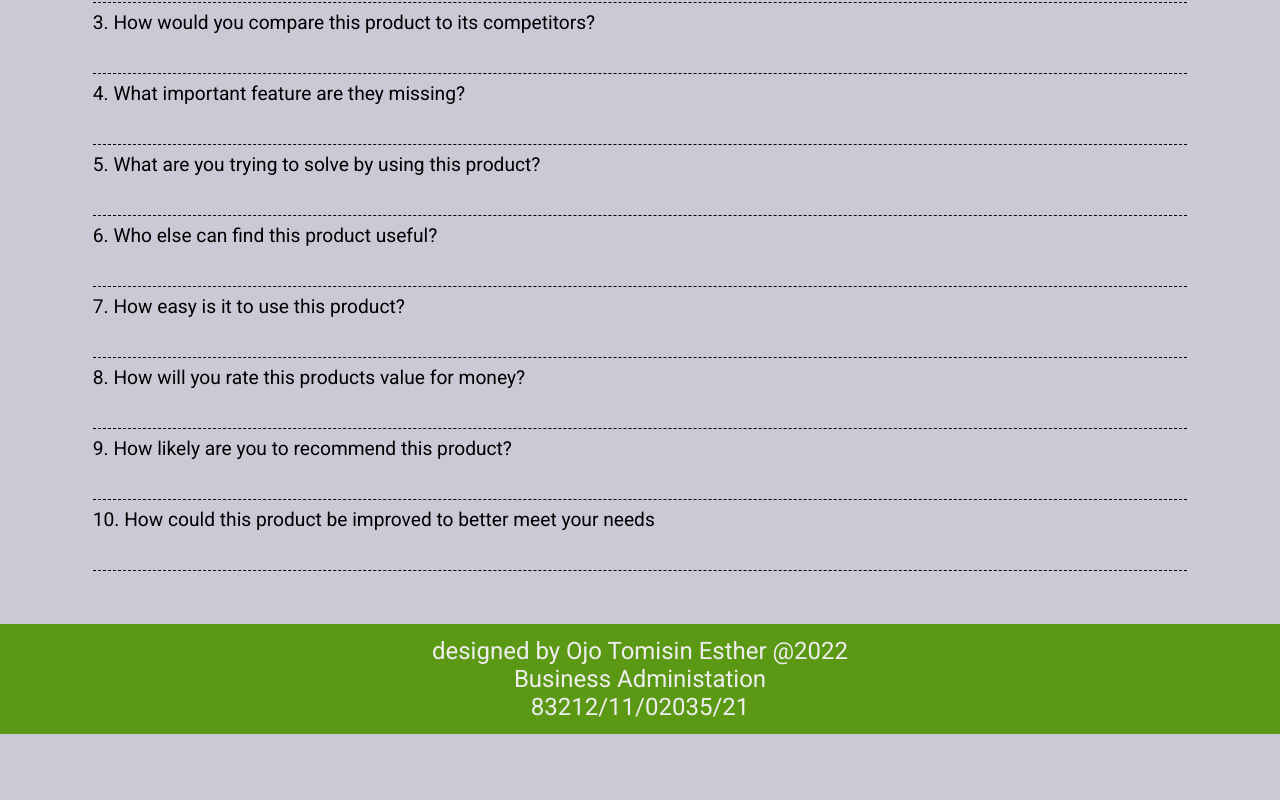
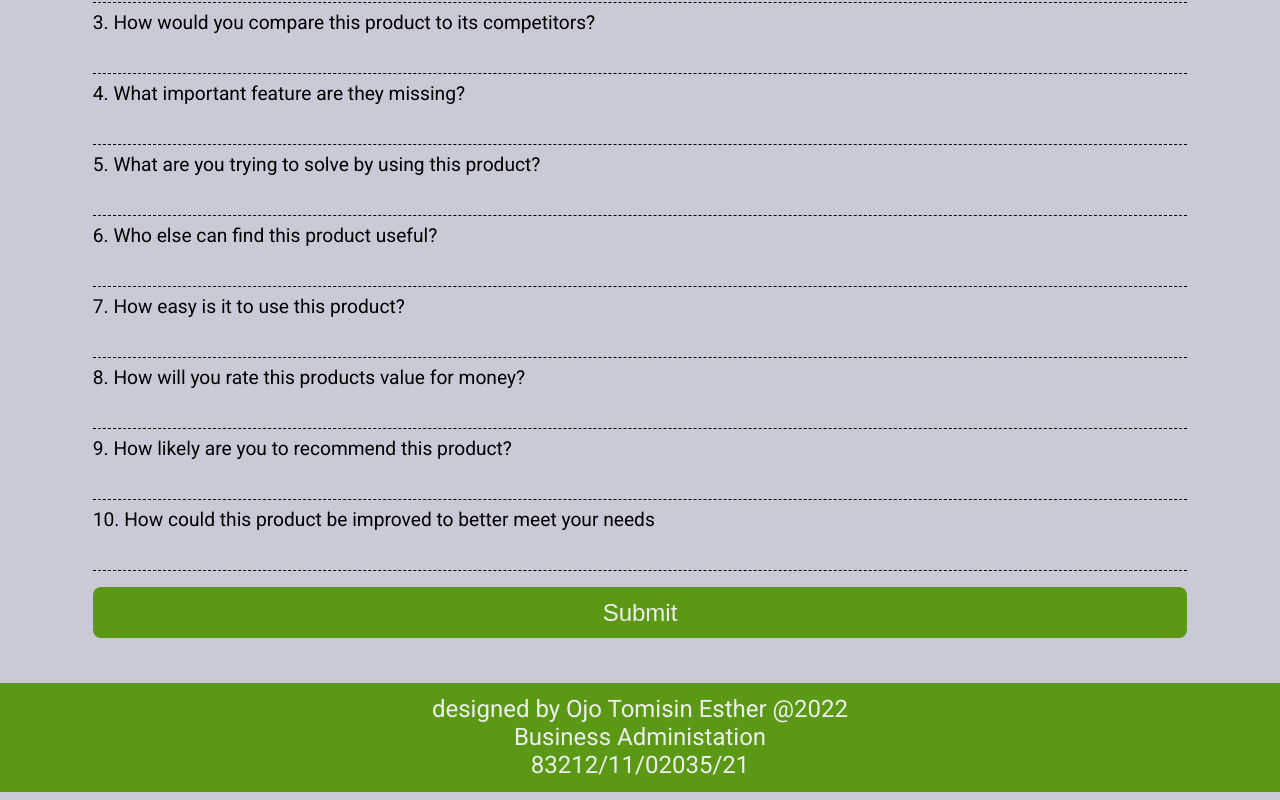
Before and after one commit to Nneka-Chukwuemeka/cit404, a plain HTML site: page index.html in a window 1280 px wide. Shown: the part 3234-4034 px from the top of the page. Before the commit the page ends 3976 px from the top, so only its background shows below. Drawn offline with Linux system fonts and the light colour scheme.

Commit message:
submit-btn-added

```diff
--- a/index.html
+++ b/index.html
@@ -254,6 +254,7 @@
               >
               <input type="text" id="recommendation" />
             </div>
+            <button class="btn"><a href="./index.html"> Submit </a></button>
           </form>
         </div>
       </div>
--- a/link.css
+++ b/link.css
@@ -151,7 +151,24 @@ input[type="radio"] {
   height: 1.15rem;
   border: 1.5px solid black;
 }
-
+a {
+  text-decoration: none;
+  color: var(--color);
+}
+form .btn {
+  padding: 0.7rem;
+  width: 100%;
+  border: none;
+  outline: none;
+  border-radius: 0.5rem;
+  background-color: var(--btn-color);
+  font-size: 1.5em;
+  margin-top: var(--small-space);
+}
+form .btn:hover {
+  cursor: pointer;
+  background: rgb(87, 189, 87);
+}
 @media screen and (min-width: 760px) {
   header {
     font-size: var(--main-header-font);
@@ -207,6 +224,7 @@ input[type="radio"] {
   table tr td:nth-child(2) {
     width: 13rem;
   }
+
   footer p {
     font-size: 1.5em;
   }
```
